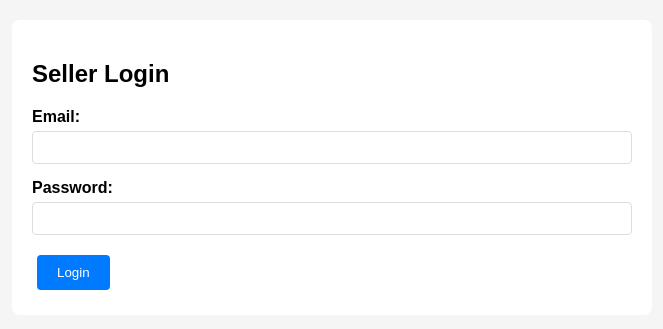
After one commit to Temake/Escrow, a Django app: page /login/ in a window 1280 px wide. The commit adds this page. Shown: the top 329 px of the page, without its empty margins (308-971 px from the left). Run offline with Django 5.2, Linux system fonts and the light colour scheme.

Commit message:
feat: SignUp and Signin Logic

```diff
--- a/core/settings.py
+++ b/core/settings.py
@@ -122,3 +122,6 @@ STATIC_URL = 'static/'
 # https://docs.djangoproject.com/en/5.1/ref/settings/#default-auto-field
 
 DEFAULT_AUTO_FIELD = 'django.db.models.BigAutoField'
+
+LOGIN_REDIRECT_URL = '/'
+LOGIN_URL = '/login/'
--- a/escrow/urls.py
+++ b/escrow/urls.py
@@ -4,6 +4,7 @@ from . import views
 urlpatterns = [
     path('', views.home, name='home'),
     path('register/', views.SignUp, name='register_seller'),
+    path('login/', views.SignIn, name='login'),
     path('create/', views.create_payment_link, name='create_payment_link'),
     path('link/<uuid:transaction_id>/', views.payment_link_detail, name='payment_link_detail'),
     path('pay/<uuid:transaction_id>/', views.payment_page, name='payment_page'),
--- a/escrow/views.py
+++ b/escrow/views.py
@@ -1,8 +1,9 @@
 from django.shortcuts import render, get_object_or_404, redirect
 from django.contrib.auth.decorators import login_required
 from django.contrib import messages
+from django.contrib.messages import get_messages
 from django.http import JsonResponse
-
+from django.contrib.auth import authenticate, login
 from escrow.forms import UserRegForm
 from .models import EscrowTransaction, Seller
 import random
@@ -96,8 +97,8 @@ def payment_link_detail(request, transaction_id):
     """Show payment link details to seller"""
     transaction = get_object_or_404(EscrowTransaction, id=transaction_id)
 
-    # Generate shareable payment link
-    payment_url = request.build_absolute_uri(f'/pay/{transaction.id}/')
+
+    payment_url = request.build_absolute_url(f'/pay/{transaction.id}/')
 
     return render(request, 'escrow/payment_link_detail.html', {
         'transaction': transaction,
@@ -106,6 +107,8 @@ def payment_link_detail(request, transaction_id):
 
 def SignUp(request):
     if request.method == 'GET':
+        storage = get_messages(request)
+        storage.used = True
         return render(request, 'escrow/signup.html')
     elif request.method == 'POST':
         username = request.POST.get('username')
@@ -134,6 +137,9 @@ def SignUp(request):
         if User.objects.filter(username=username).exists():
             messages.error(request, 'Username already exists.')
             has_error = True
+        if User.objects.filter(email=email).exists():
+            messages.error(request, 'Email already registered.')
+            has_error = True
 
         if len(password or '') < 6:
             messages.error(request, 'Password must be at least 6 characters long.')
@@ -142,6 +148,30 @@ def SignUp(request):
         if not has_error:
             user = User.objects.create_user(username=username, email=email, password=password)
             messages.success(request, 'User registered successfully!')
-            return redirect('home')
+            return redirect('login')
 
     return render(request, 'escrow/signup.html')
+
+
+def SignIn(request):
+    if request.method == 'GET':
+        storage = get_messages(request)
+        storage.used = True
+        return render(request, 'escrow/login.html')
+    elif request.method == 'POST':
+        email = request.POST.get('email')
+        password = request.POST.get('password')
+        try:
+            user = User.objects.get(email=email)
+            authenticated_user = authenticate(request, username=user.username, password=password)
+            if authenticated_user is not None:
+                login(request, authenticated_user)
+                messages.success(request, 'Logged in successfully!')
+                return redirect('home')
+            else:
+                messages.error(request, 'Invalid email or password.')
+        except User.DoesNotExist:
+            user = None
+            messages.error(request, 'Invalid email or password.')
+
+    return render(request, 'escrow/login.html')
--- /dev/null
+++ b/templates/escrow/login.html
@@ -0,0 +1,17 @@
+{% extends 'base.html' %}
+
+{% block content %}
+<h2>Seller Login</h2>
+<form method="post">
+    {% csrf_token %}
+    <div class="form-group">
+        <label for="id_email">Email:</label>
+        <input type="email" name="email" id="id_email" required>
+    </div>
+    <div class="form-group">
+        <label for="id_password">Password:</label>
+        <input type="password" name="password" id="id_password" required>
+    </div>
+    <button type="submit" class="btn btn-primary">Login</button>
+</form>
+{% endblock %}
--- a/templates/escrow/signup.html
+++ b/templates/escrow/signup.html
@@ -9,7 +9,7 @@
     <label for="id_email">Email:</label>
     <input type="email" name="email" id="id_email" required><br>
     <label for="id_password1">Password:</label>
-    <input type="password" name="password1" id="id_password1" required><br>
+    <input type="password" name="password" id="id_password1" required><br>
     <label for="id_password2">Confirm Password:</label>
     <input type="password" name="password2" id="id_password2" required><br>
 
```
